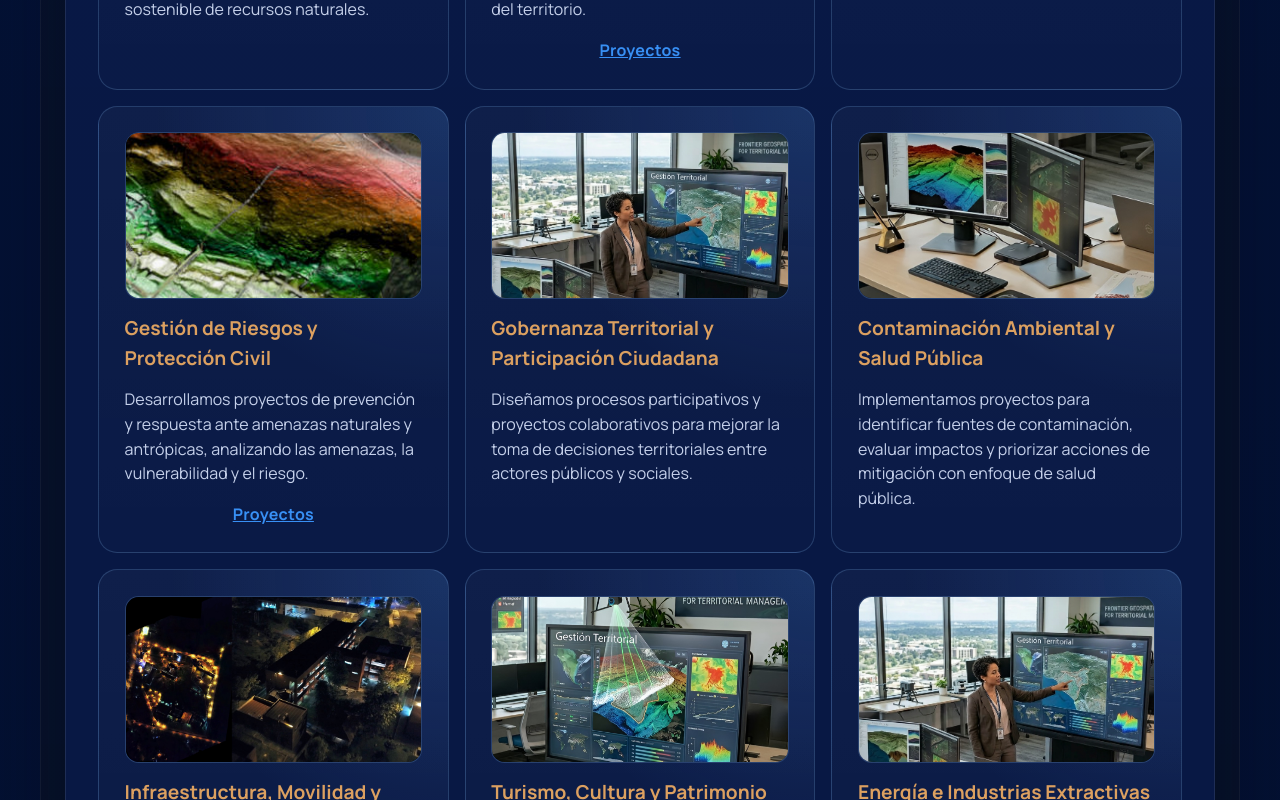
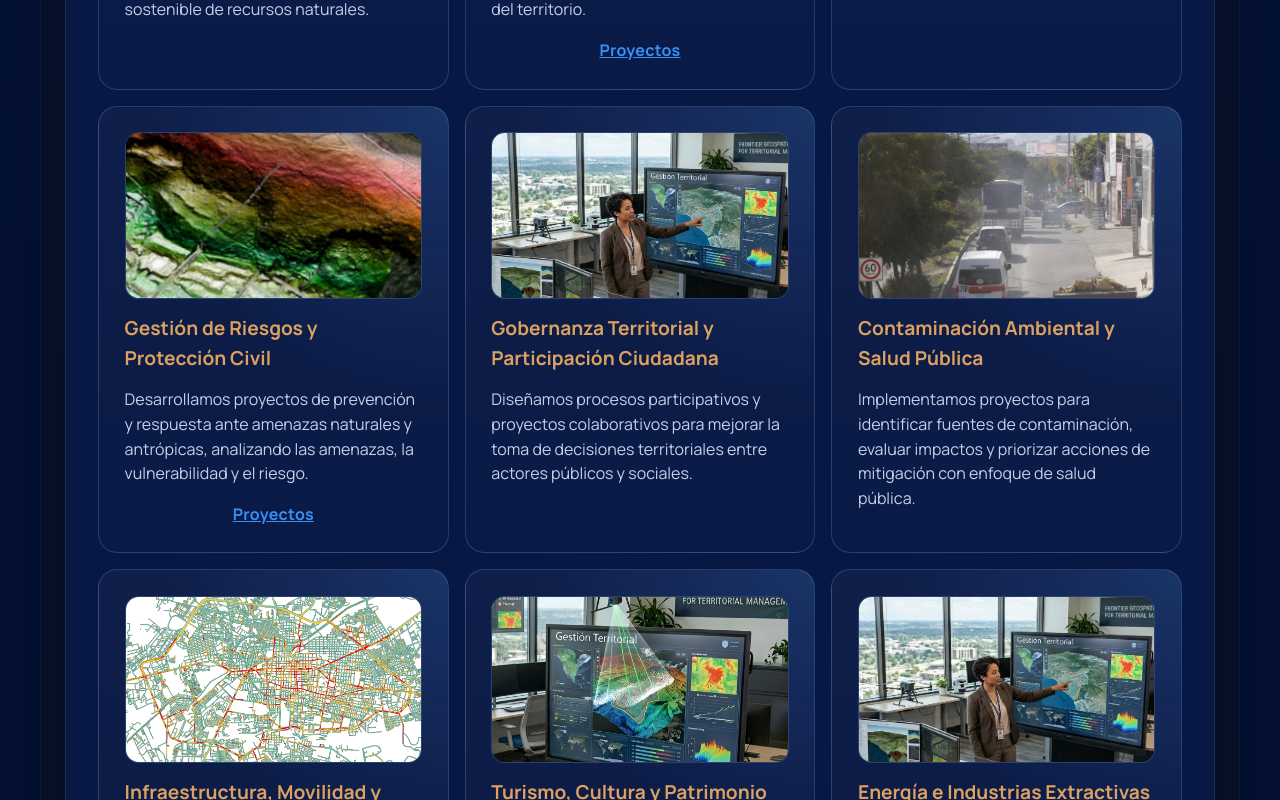
Before and after one commit to moraman61-arch/terralogica-web, a React (Vite) app: page /servicios/proyectos in a window 1280 px wide. Shown: the part 980-1780 px from the top of the page. Built offline with nearby package versions, Linux system fonts and the light colour scheme.

Commit message:
deploy: actualizar imágenes de paneles Infraestructura y Contaminación

```diff
--- a/src/App.css
+++ b/src/App.css
@@ -1402,6 +1402,10 @@
   object-position: center 30%;
 }
 
+.project-card-image-contaminacion {
+  object-position: center 50%;
+}
+
 .projects-grid .project-card::before {
   content: '';
   position: absolute;
--- a/src/Proyectos.jsx
+++ b/src/Proyectos.jsx
@@ -44,14 +44,15 @@ const projectServices = [
     title: 'Contaminación Ambiental y Salud Pública',
     description:
       'Implementamos proyectos para identificar fuentes de contaminación, evaluar impactos y priorizar acciones de mitigación con enfoque de salud pública.',
-    image: assetPath('/proyectos/proyecto-contaminacion-salud-publica.png'),
+    image: assetPath('/proyectos/unnamed-15.jpg'),
+    imageClass: 'project-card-image-contaminacion',
     imageAlt: 'Imagen de referencia para proyectos de contaminacion ambiental y salud publica',
   },
   {
     title: 'Infraestructura, Movilidad y Transporte',
     description:
       'Estructuramos proyectos para optimizar redes de infraestructura y transporte, mejorando conectividad, seguridad y eficiencia operativa.',
-    image: assetPath('/proyectos/proyecto-infraestructura-movilidad-transporte.png'),
+    image: assetPath('/proyectos/Mapa.png'),
     imageAlt: 'Imagen de referencia para proyectos de infraestructura movilidad y transporte',
   },
   {
```
Also changed, not shown: public/proyectos/Mapa.png (added), public/proyectos/unnamed-15.jpg (added).
